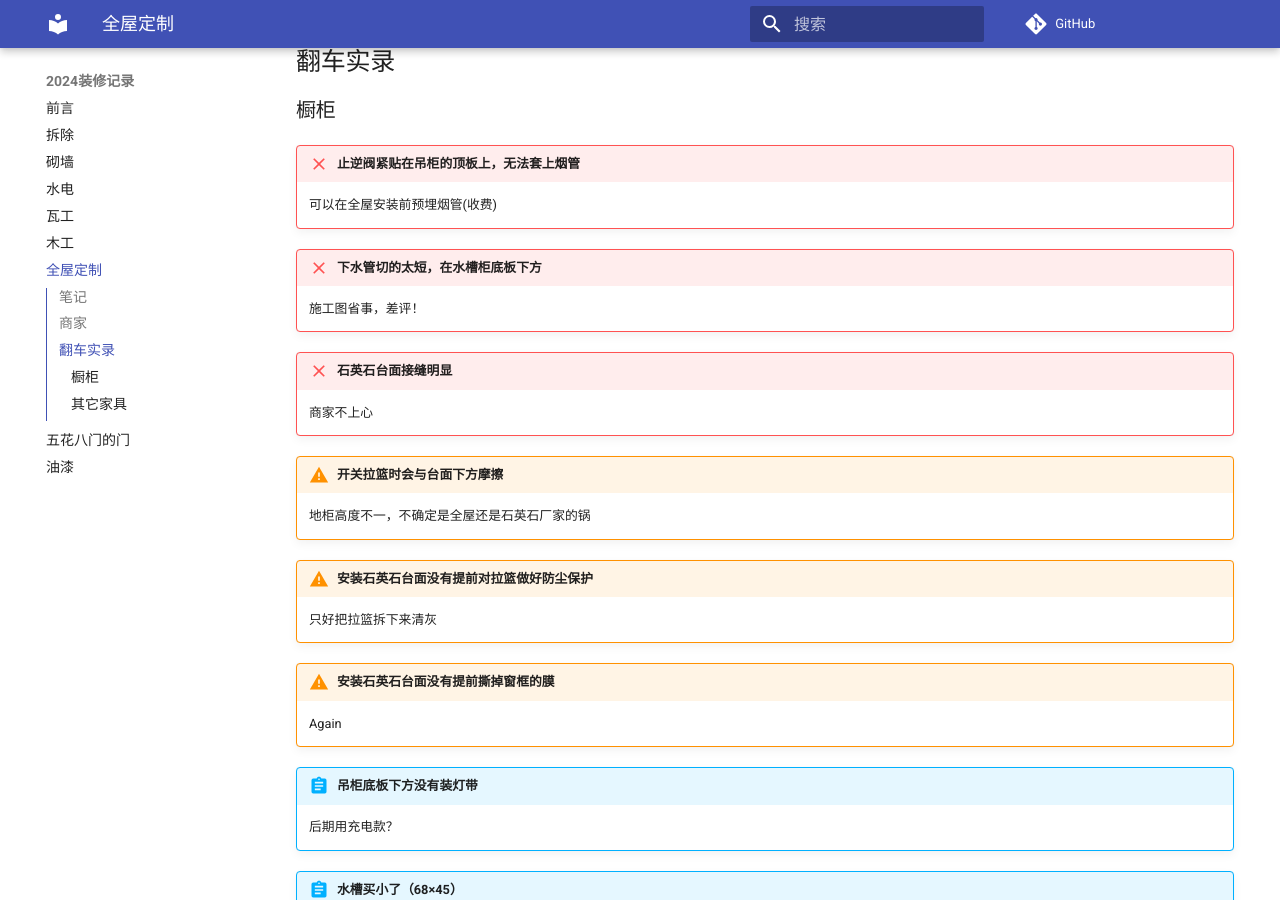
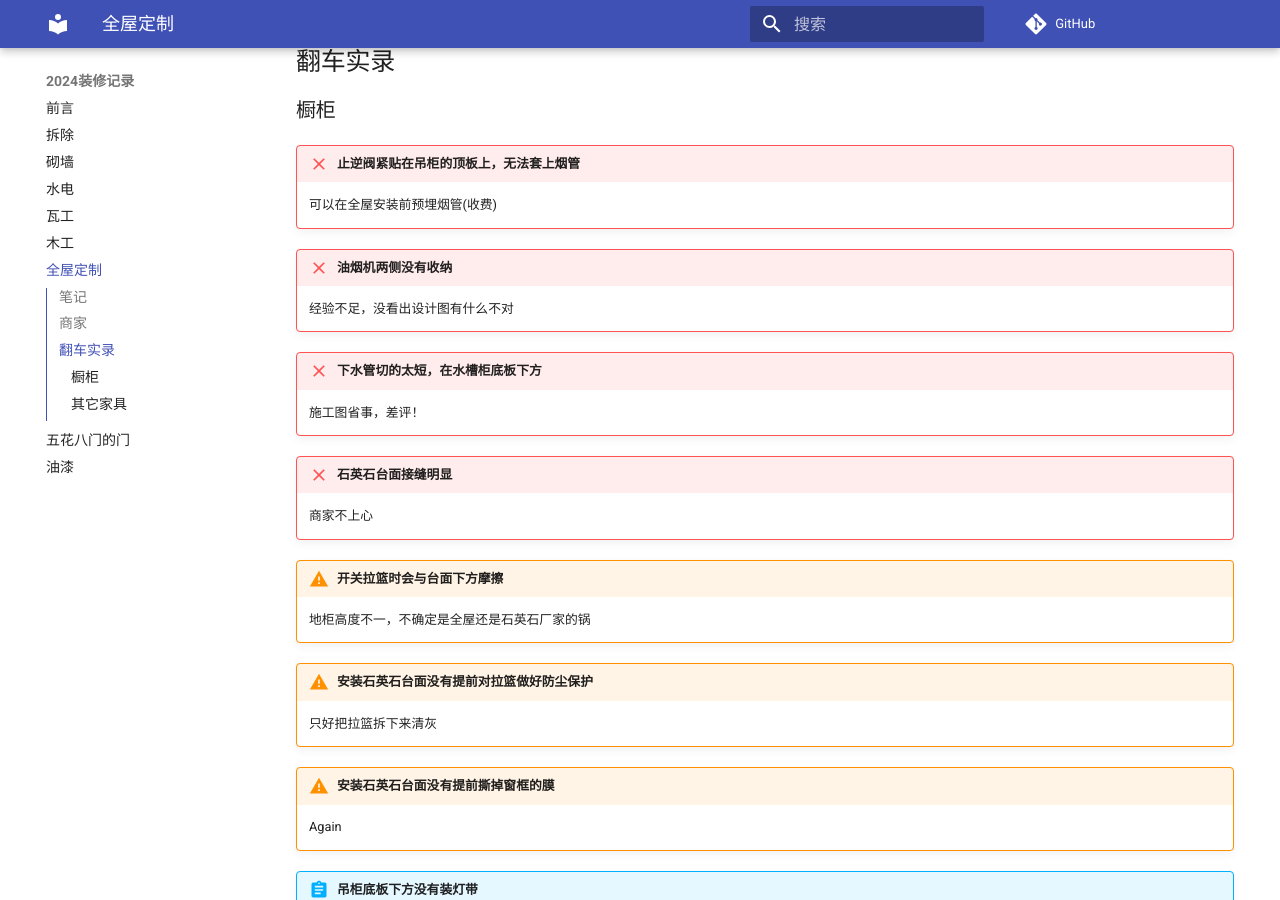
Before and after one commit to LPKnight/2024renovation, an MkDocs documentation site: the page built from docs/customization.md, in a window 1280 px wide and 900 px high, scrolled down 369 px. Built offline with MkDocs 1.6.1 and Material for MkDocs 9.7.7, drawn with Linux system fonts in a browser that asks for light colours; comment, search, counter and statistics services are not loaded.

Commit message:
upload md

```diff
--- a/docs/customization.md
+++ b/docs/customization.md
@@ -11,6 +11,8 @@
 ### 橱柜
 !!! failure "止逆阀紧贴在吊柜的顶板上，无法套上烟管"
     可以在全屋安装前预埋烟管(收费)
+!!! failure "油烟机两侧没有收纳"
+    经验不足，没看出设计图有什么不对
 !!! failure "下水管切的太短，在水槽柜底板下方"
     施工图省事，差评！
 !!! failure "石英石台面接缝明显"
```
